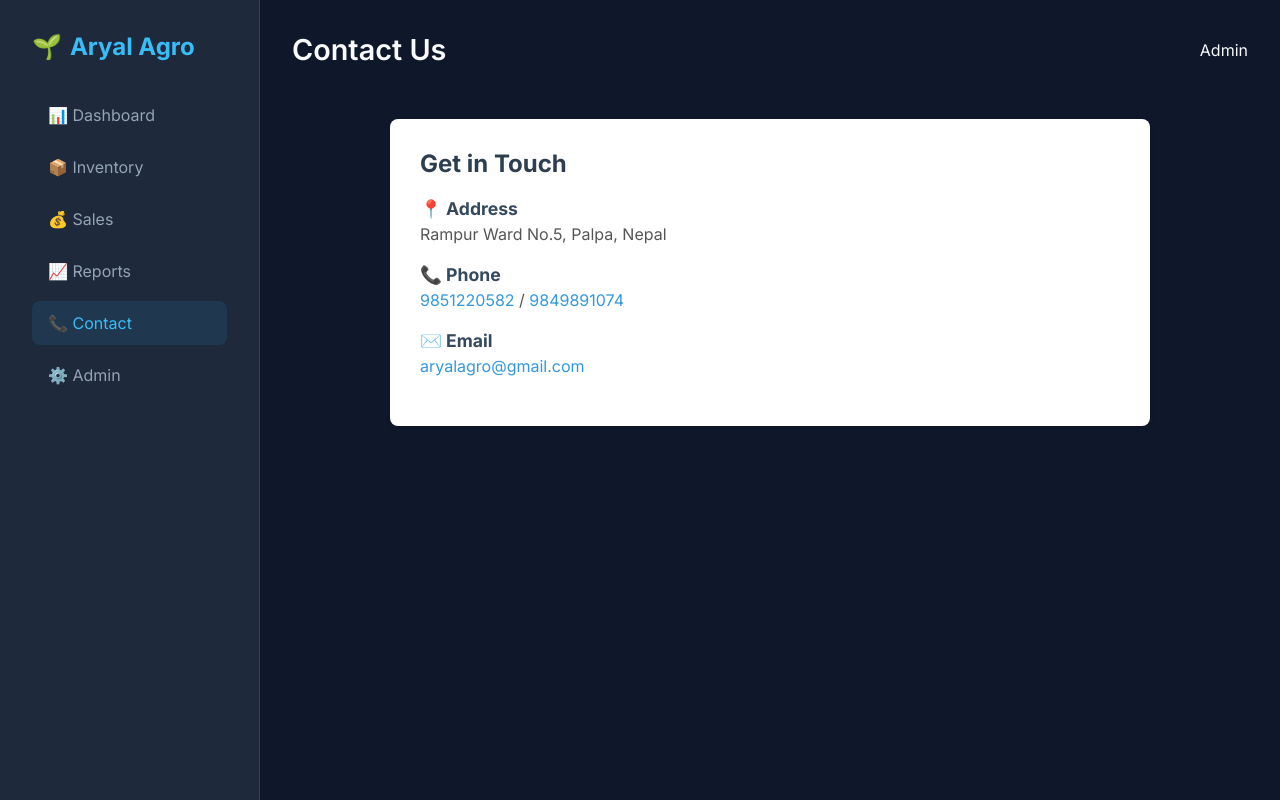
After one commit to badalaryal11/aryal-erp, a Django app: page /contact/ in a window 1280 px wide. The commit adds this page. Run offline with Django 4.2, Linux system fonts and the light colour scheme; data comes from the database, SQL or seed files in the repository.

Commit message:
Add Contact page

```diff
--- a/core/templates/core/base.html
+++ b/core/templates/core/base.html
@@ -28,6 +28,9 @@
                         Inventory</a></li>
                 <li><a href="#" class="nav-link">💰 Sales</a></li>
                 <li><a href="#" class="nav-link">📈 Reports</a></li>
+                <li><a href="{% url 'contact' %}"
+                        class="nav-link {% if request.resolver_match.url_name == 'contact' %}active{% endif %}">📞
+                        Contact</a></li>
                 <li><a href="/admin/" class="nav-link">⚙️ Admin</a></li>
             </ul>
         </nav>
--- /dev/null
+++ b/core/templates/core/contact.html
@@ -0,0 +1,34 @@
+{% extends "core/base.html" %}
+
+{% block title %}Contact - Aryal Agro ERP{% endblock %}
+
+{% block page_title %}Contact Us{% endblock %}
+
+{% block content %}
+<div style="max-width: 800px; margin: 0 auto; padding: 20px;">
+    <div style="background-color: white; padding: 30px; border-radius: 8px; box-shadow: 0 2px 4px rgba(0,0,0,0.1);">
+        <h2 style="color: #2c3e50; margin-bottom: 20px;">Get in Touch</h2>
+
+        <div style="margin-bottom: 20px;">
+            <h3 style="color: #34495e; font-size: 1.1em; margin-bottom: 5px;">📍 Address</h3>
+            <p style="color: #555; margin: 0;">Rampur Ward No.5, Palpa, Nepal</p>
+        </div>
+
+        <div style="margin-bottom: 20px;">
+            <h3 style="color: #34495e; font-size: 1.1em; margin-bottom: 5px;">📞 Phone</h3>
+            <p style="color: #555; margin: 0;">
+                <a href="tel:9851220582" style="color: #3498db; text-decoration: none;">9851220582</a> /
+                <a href="tel:9849891074" style="color: #3498db; text-decoration: none;">9849891074</a>
+            </p>
+        </div>
+
+        <div style="margin-bottom: 20px;">
+            <h3 style="color: #34495e; font-size: 1.1em; margin-bottom: 5px;">✉️ Email</h3>
+            <p style="color: #555; margin: 0;">
+                <a href="mailto:aryalagro@gmail.com"
+                    style="color: #3498db; text-decoration: none;">aryalagro@gmail.com</a>
+            </p>
+        </div>
+    </div>
+</div>
+{% endblock %}
--- a/core/urls.py
+++ b/core/urls.py
@@ -3,4 +3,5 @@ from . import views
 
 urlpatterns = [
     path('', views.home, name='home'),
+    path('contact/', views.ContactView.as_view(), name='contact'),
 ]
--- a/core/views.py
+++ b/core/views.py
@@ -1,4 +1,8 @@
+from django.views.generic import TemplateView
 from django.shortcuts import render
 
 def home(request):
     return render(request, 'core/home.html')
+
+class ContactView(TemplateView):
+    template_name = 'core/contact.html'
```
Also changed, not shown: core/tests.py (+7 -0 lines).
